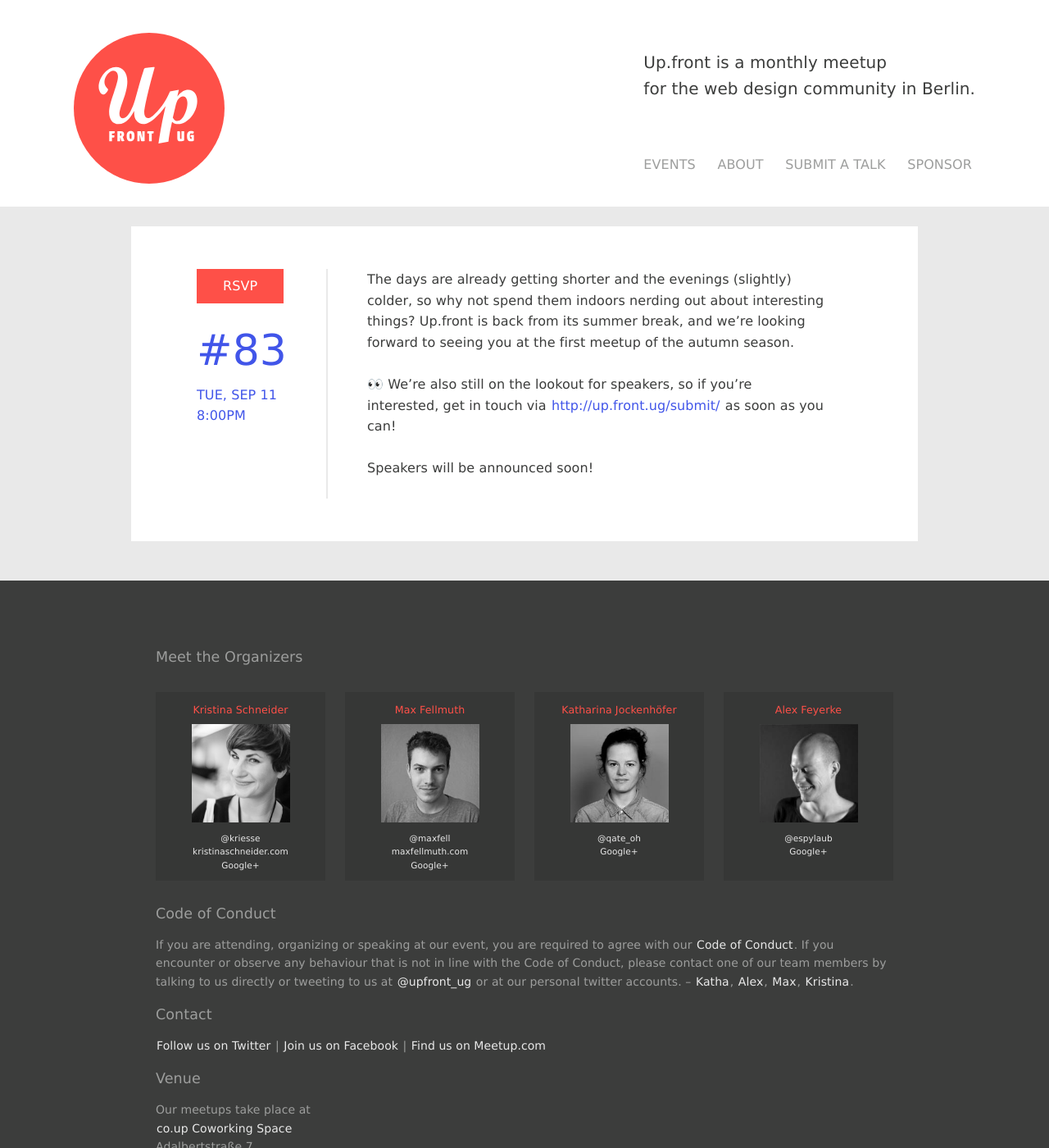
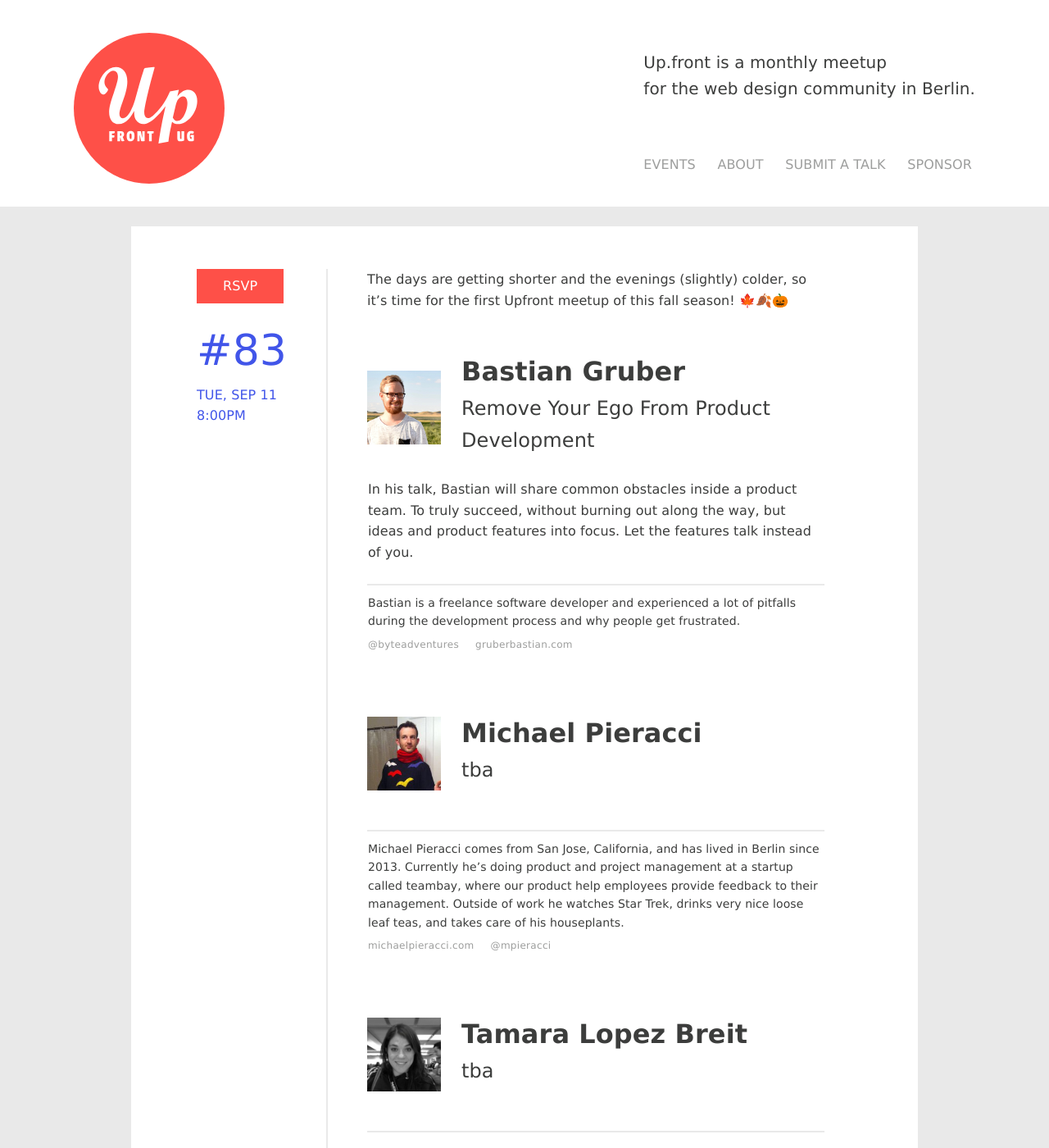
Before and after one commit to upfrontug/upfrontug.github.io, a Jekyll site: the page built from _posts/2018-09-11-meetup.html, in a window 1280 px wide and 1400 px high. Shown: the whole window at 82% size. Built offline with Jekyll 4.4.1, drawn with Linux system fonts in a browser that asks for light colours; a script that is not in the unit is left out; some of the changed text lies outside the part shown.

Commit message:
september meetup (work in progress)

```diff
--- a/_posts/2018-09-11-meetup.html
+++ b/_posts/2018-09-11-meetup.html
@@ -1,5 +1,37 @@
 ---
   counter: '83'
   meetup: 'https://www.meetup.com/de-DE/up-front-ug/events/254008356/'
-  intro: 'The days are already getting shorter and the evenings (slightly) colder, so why not spend them indoors nerding out about interesting things? Up.front is back from its summer break, and we’re looking forward to seeing you at the first meetup of the autumn season.<br><br>👀 We’re also still on the lookout for speakers, so if you’re interested, get in touch via <a href="http://up.front.ug/submit/">http://up.front.ug/submit/</a> as soon as you can!<br><br>Speakers will be announced soon!'
+  intro: 'The days are getting shorter and the evenings (slightly) colder, so it’s time for the first Upfront meetup of this fall season! 🍁🍂🎃'
+  talks:
+  - name: 'Bastian Gruber'
+    title: 'Remove Your Ego From Product Development'
+    picture: 'bastian-gruber.jpg'
+    desc: 'In his talk, Bastian will share common obstacles inside a product team. To truly succeed, without burning out along the way, but ideas and product features into focus. Let the features talk instead of you.'
+    bio: 'Bastian is a freelance software developer and experienced a lot of pitfalls during the development process and why people get frustrated.'
+    links:
+      - url: 'https://twitter.com/byteadventures'
+        title: '@byteadventures'
+      - url: 'http://gruberbastian.com'
+        title: 'gruberbastian.com'
+  - name: 'Michael Pieracci'
+    title: 'tba'
+    picture: 'michael-pieracci.jpg'
+    desc:
+    bio: 'Michael Pieracci comes from San Jose, California, and has lived in Berlin since 2013. Currently he’s doing product and project management at a startup called teambay, where our product help employees provide feedback to their management. Outside of work he watches Star Trek, drinks very nice loose leaf teas, and takes care of his houseplants.'
+    links:
+      - url: 'http://michaelpieracci.com'
+        title: 'michaelpieracci.com'
+      - url: 'https://twitter.com/mpieracci'
+        title: '@mpieracci'
+  - name: 'Tamara Lopez Breit'
+    title: 'tba'
+    picture: 'tamara-lopez-breit.jpg'
+    desc:
+    bio:
+    links:
+      - url: 'https://twitter.com/lopezbreit'
+        title: '@lopezbreit'
+      - url: 'http://lopezbreit.com/'
+        title: 'lopezbreit.com'
+
 ---
```
Also changed, not shown: images/talks/bastian-gruber.jpg (added), images/talks/tamara-lopez-breit.jpg (added).
